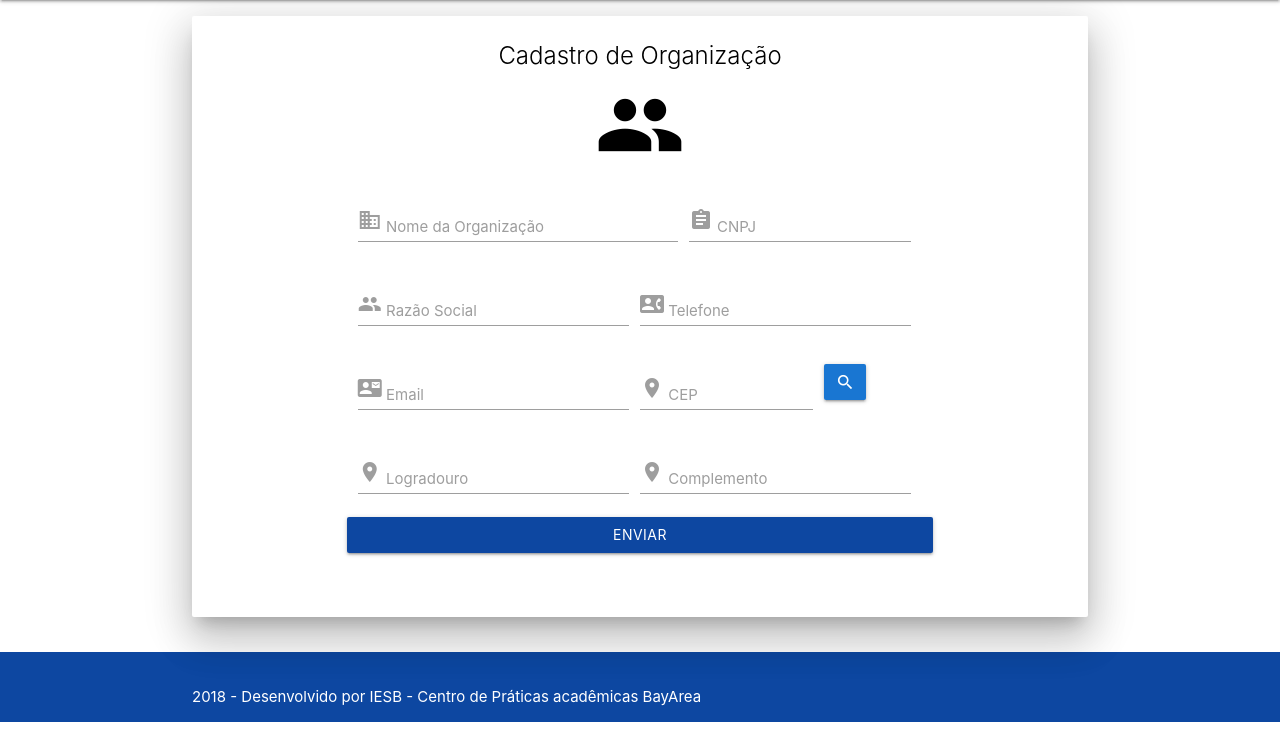
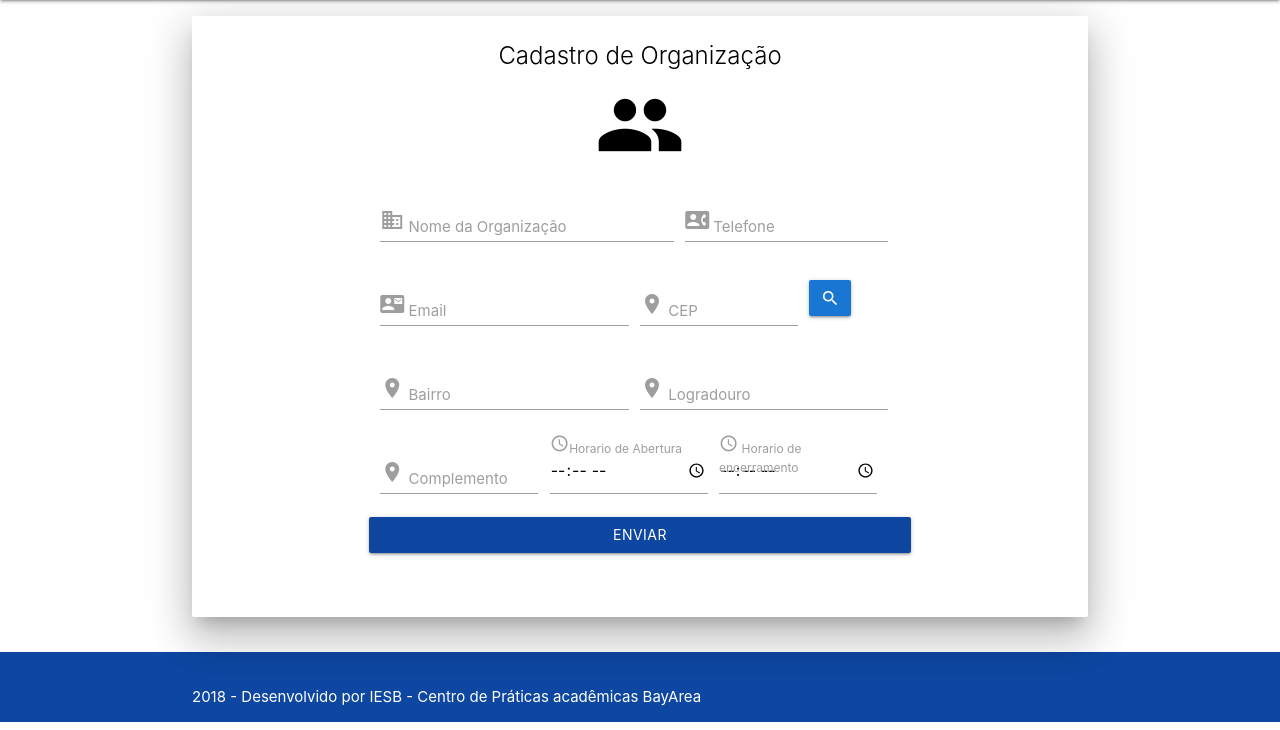
Before and after one commit to cpa-bayarea/pope, a Django app: page /new_organization/ in a window 1280 px wide. Shown: the part 70-800 px from the top of the page. Run offline with Django 3.2, Linux system fonts and the light colour scheme; some libraries are stand-ins or nearby versions.

Commit message:
implementation

```diff
--- a/organizations/templates/organization_form.html
+++ b/organizations/templates/organization_form.html
@@ -13,21 +13,19 @@
               <span class="helper-text red-text col s12 l12" data-error="true">
                 <span class="helper-text red-text col s12 l12">{{ form.org_name.errors}}</span>
                 <span class="helper-text red-text col s12 l12" data-error="true">
+
                   <span class="helper-text red-text col s12 l12" data-error="true">
                     {{ form.email.errors }}
                   </span>
 
-                  {{ form.social_reason.errors}}
-                </span>
                   <span class="helper-text red-text col s12 l6" data-error="true">
                     {{ form.telephone.errors}}
                   </span>
+
                   <span class="helper-text red-text col s12 l6" data-error="true" id="cep-error">
                     {{ form.cep.errors }}
                   </span>
 
-                {{ form.cnpj.errors}}
-              </span>
                   <span class="helper-text red-text col s12 l6" data-error="true">
                     {{ form.additional_addr.errors }}
                   </span>
@@ -37,19 +35,8 @@
                     <label for="org_name">
                       <i class="material-icons">business</i> Nome da Organização</label>
                   </div>
+
                   <div class="input-field row col s12 l5">
-                <input name="cnpj" id="cnpj" type="text" required>
-                <label for="cnpj">
-                  <i class="material-icons">assignment</i> CNPJ</label>
-
-              </div>
-              <div class="input-field row col s12 l6">
-                <input name="social_reason" id="social_reason" type="text" required>
-                <label for="social_reason">
-                  <i class="material-icons">group</i> Razão Social</label>
-              </div>
-
-              <div class="input-field row col s12 l6">
                     <input name="telephone" type="text" id="telephone" required>
                     <label for="telephone">
                       <i class="material-icons">contact_phone</i> Telefone</label>
@@ -60,30 +47,55 @@
                     <label for="email">
                       <i class="material-icons">contact_mail</i> Email</label>
                   </div>
+
                   <div class="input-field row col s10 l4">
-                <input name="cep" type="text" id="cep" required>
+                    <input name="cep" type="text" id="cep">
                     <label for="cep">
                       <i class="material-icons">location_on</i> CEP</label>
                   </div>
+
                   <div class="input-field row col s1 l2">
                     <button id="btn-cep" type="button" onclick="getLogradouro()" class="blue darken-2 waves-effect btn col">
                       <i class="material-icons">search</i>
                     </button>
                   </div>
+
                   <div class="input-field row col s12 l6">
-                <input name="logradouro" type="text" id="logradouro" required readonly>
-                <label for="logradouro">
+                    <input name="neighbourhood" type="text" id="neighbourhood" required>
+                    <label for="neighbourhood">
+                      <i class="material-icons">location_on</i> Bairro </label>
+                  </div>
+
+                  <div class="input-field row col s12 l6">
+                    <input name="addr" type="text" id="addr" required>
+                    <label for="addr">
                       <i class="material-icons">location_on</i> Logradouro</label>
                   </div>
 
-              <div class="input-field row col s12 l6">
+                  <div class="input-field row col s12 l4">
                     <input name="additional_addr" type="text" id="additional_addr" required>
                     <label for="additional_addr">
                       <i class="material-icons">location_on</i> Complemento</label>
                   </div>
+
+                  <div class="input-field row col s12 l4">
+                    <input name="time_from" type="time" id="time_from" required>
+                    <label for="time_from">
+                      <i class="material-icons">access_time</i>Horario de Abertura</label>
+                  </div>
+
+                  <div class="input-field row col s12 l4">
+                    <input name="time_to" type="time" id="time_to" required>
+                    <label for="time_to">
+                      <i class="material-icons">access_time</i> Horario de encerramento</label>
+                  </div>
+
+
+
                   <button class="blue darken-4 waves-effect waves-light btn col s12 row" type="submit">
                     Enviar
                   </button>
+
             </form>
           </div>
         </div>
--- a/users/templates/base.html
+++ b/users/templates/base.html
@@ -32,7 +32,7 @@
   <footer class="page-footer blue darken-4">
     <div class="container">
       <div class="footer-copyright blue darken-4" style="width: 100%; height: 30px; ">
-        <a class="white-text center-align" href="https://cpa-bayarea.github.io">2018 - Desenvolvido por IESB - Centro de Práticas acadêmicas BayArea</a>
+        <a class="white-text center" href="https://cpa-bayarea.github.io">2018 - Desenvolvido por IESB - Centro de Práticas acadêmicas BayArea</a>
       </div>
     </div>
   </footer>
--- a/users/templates/login.html
+++ b/users/templates/login.html
@@ -31,8 +31,10 @@
               <button class="blue darken-4 waves-effect waves-light btn col s12 row" type="submit">
                 Entrar
               </button>
-              <div class="row right">
-                <a href="{% url 'new-user' %}" class="grey-text text-darken-4">Ainda não possui cadastro? Solicite Cadastro.</a>
+              <div class="col s12">
+                <div class="right">
+                  <a href="{% url 'new-user' %}" class="grey-text text-darken-4">Ainda não possui cadastro? Solicite Cadastro.</a>
+                </div>
               </div>
             </form>
           </div>
```
Also changed, not shown: geographic/migrations/0001_initial.py, organizations/migrations/0001_initial.py, services/migrations/0001_initial.py, users/migrations/0001_initial.py. Lines whose indentation alone changed are shown as unchanged.
